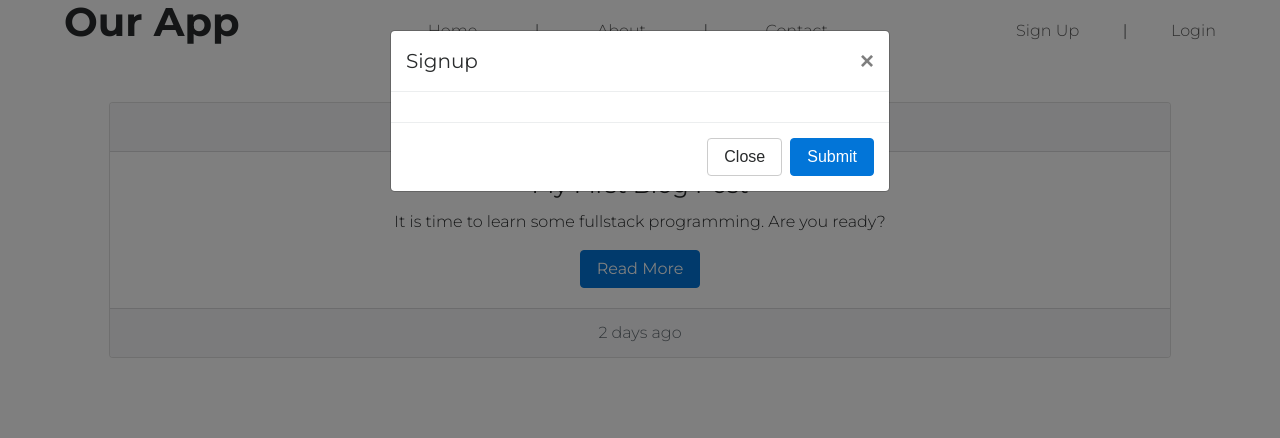
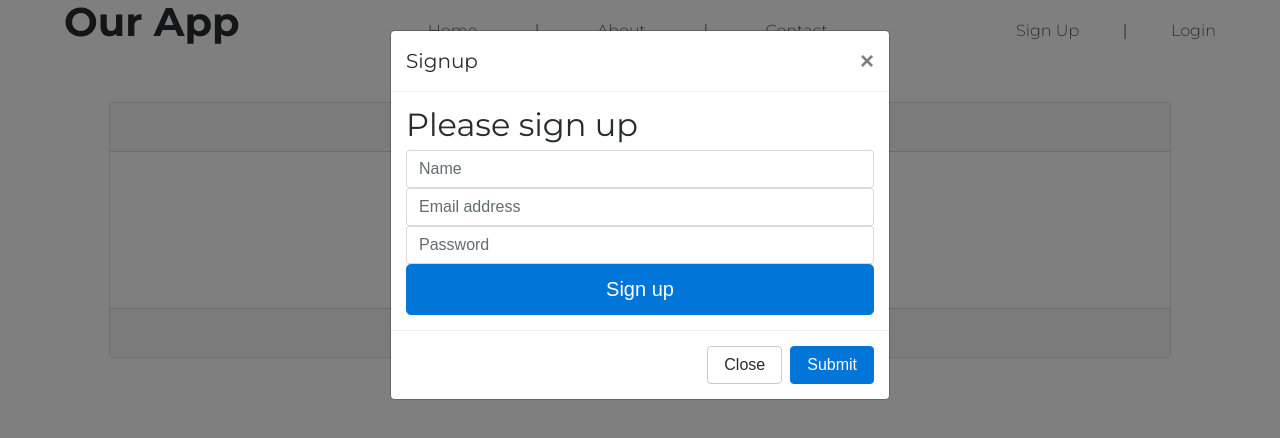
Before and after one commit to Ollynov/t-school-fullstack-2, a plain HTML site: page app/index.html in a window 1280 px wide. Both pictures are taken after a click on the link "Sign Up". Drawn offline with nearby package versions, Linux system fonts and the light colour scheme; a script that the page names is missing.

Commit message:
added signup form

```diff
--- a/app/index.html
+++ b/app/index.html
@@ -72,7 +72,7 @@
             </button>
           </div>
           <div class="modal-body">
-<!--             <form class="form-signin">
+            <form class="form-signin">
               <h2 class="form-signin-heading">Please sign up</h2>
               <label for="inputName" class="sr-only">Name</label>
               <input type="name" id="inputName" class="form-control" placeholder="Name" required autofocus />
@@ -81,7 +81,7 @@
               <label for="inputPassword" class="sr-only">Password</label>
               <input type="password" id="inputPassword" class="form-control" placeholder="Password" required />
               <button class="btn btn-lg btn-primary btn-block" type="button">Sign up</button>
-            </form> -->
+            </form>
           </div>
           <div class="modal-footer">
             <button type="button" class="btn btn-secondary" data-dismiss="modal">Close</button>
```
